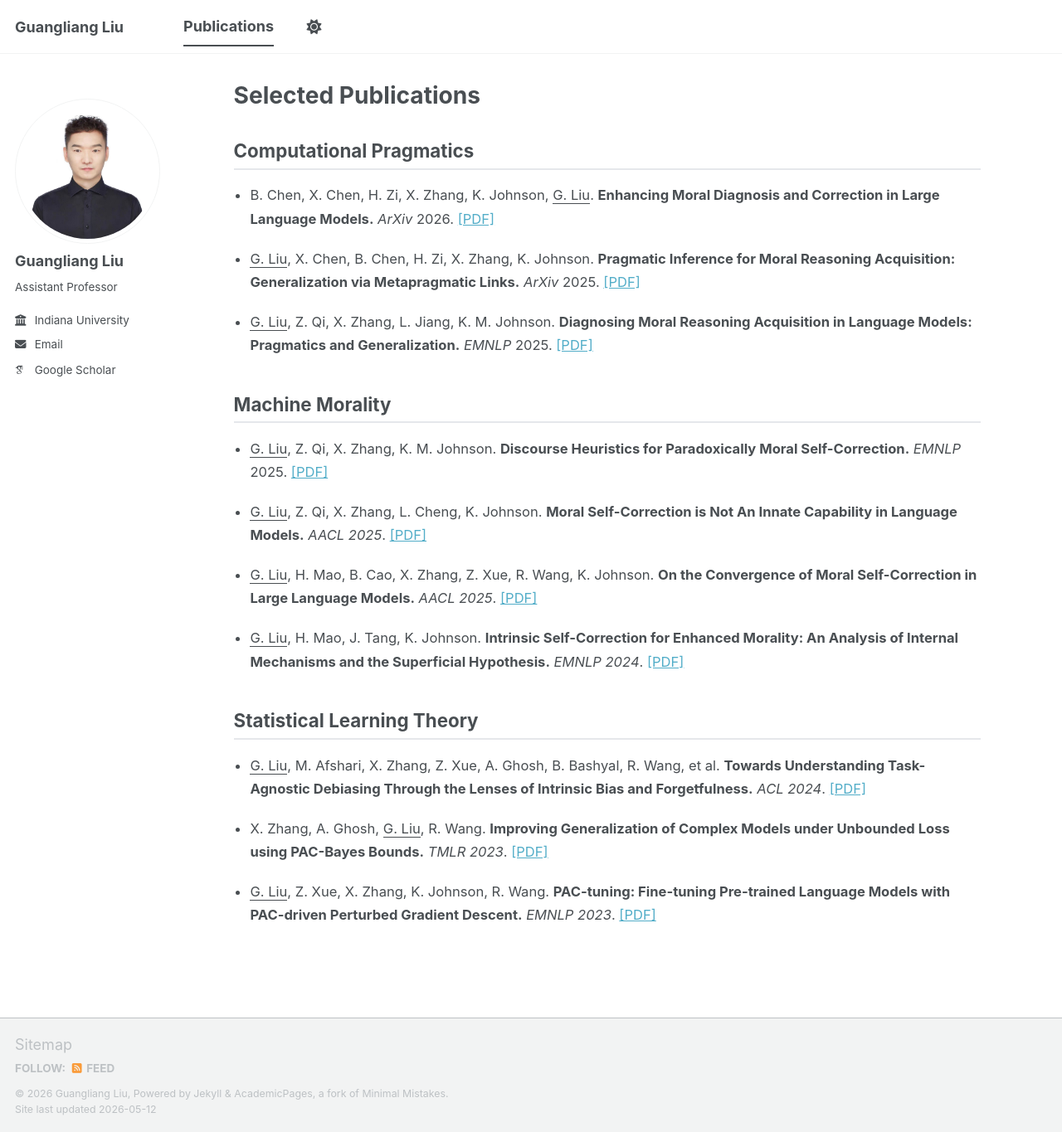
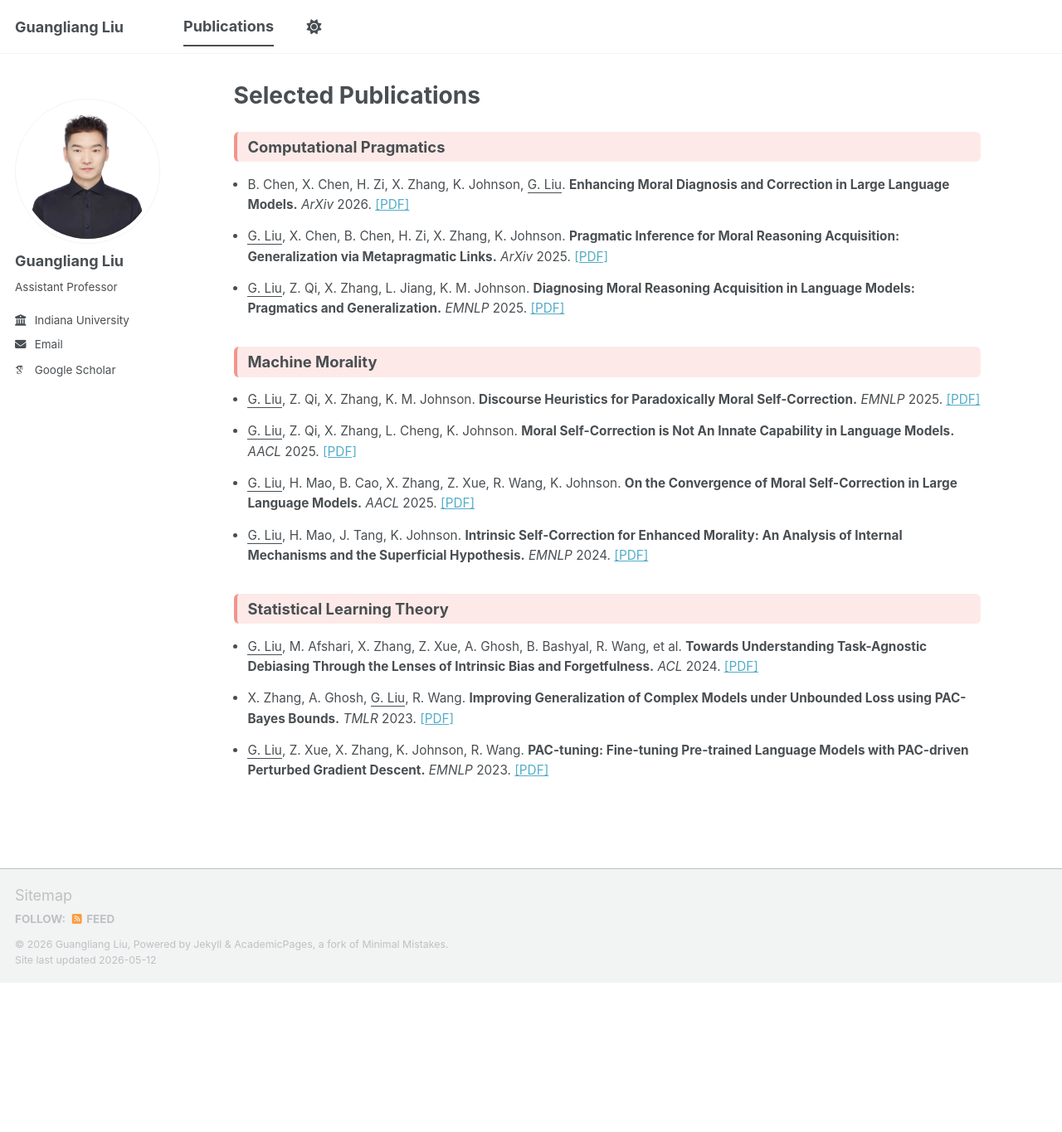
Before and after one commit to guangliang-nlp/guangliang-nlp.github.io, a Jekyll site: the page built from _pages/publications.html, in a window 1280 px wide and 1365 px high. Shown: the whole window at 83% size. Built offline with Jekyll 4.4.1, drawn with Linux system fonts in a browser that asks for light colours; some web fonts are replaced; a script bundle is joined from its source files by our own code; library files that are not in the unit come from our copies.

Commit message:
Update publications.html

```diff
--- a/_pages/publications.html
+++ b/_pages/publications.html
@@ -6,37 +6,40 @@ author_profile: true
 ---
 
 <div style="
-  font-size:0.92em;
-  line-height:1.7;
+  font-size:0.85em;
+  line-height:1.6;
   max-width:900px;
 ">
 
+<!-- Section 1 -->
 <h2 style="
-  font-size:1.35em;
-  border-bottom:2px solid #e5e7eb;
-  padding-bottom:0.3em;
-  margin-top:1.8em;
+  font-size:1.2em;
+  background-color:rgba(242,139,130,0.18);
+  padding:0.4em 0.7em;
+  border-left:4px solid rgba(242,139,130,0.9);
+  border-radius:6px;
+  margin-top:1.6em;
 ">
   Computational Pragmatics
 </h2>
 
-<ul style="padding-left:1.2em;">
+<ul style="padding-left:1.1em;">
 
-  <li style="margin-bottom:1.2em;">
+  <li style="margin-bottom:0.9em;">
     B. Chen, X. Chen, H. Zi, X. Zhang, K. Johnson, <u>G. Liu</u>.
     <strong>Enhancing Moral Diagnosis and Correction in Large Language Models.</strong>
     <em>ArXiv</em> 2026.
     <a href="https://arxiv.org/abs/2601.03079">[PDF]</a>
   </li>
 
-  <li style="margin-bottom:1.2em;">
+  <li style="margin-bottom:0.9em;">
     <u>G. Liu</u>, X. Chen, B. Chen, H. Zi, X. Zhang, K. Johnson.
     <strong>Pragmatic Inference for Moral Reasoning Acquisition: Generalization via Metapragmatic Links.</strong>
     <em>ArXiv</em> 2025.
     <a href="https://arxiv.org/abs/2509.24102">[PDF]</a>
   </li>
 
-  <li style="margin-bottom:1.2em;">
+  <li style="margin-bottom:0.9em;">
     <u>G. Liu</u>, Z. Qi, X. Zhang, L. Jiang, K. M. Johnson.
     <strong>Diagnosing Moral Reasoning Acquisition in Language Models: Pragmatics and Generalization.</strong>
     <em>EMNLP</em> 2025.
@@ -46,77 +49,83 @@ author_profile: true
 </ul>
 
 
+<!-- Section 2 -->
 <h2 style="
-  font-size:1.35em;
-  border-bottom:2px solid #e5e7eb;
-  padding-bottom:0.3em;
-  margin-top:2em;
+  font-size:1.2em;
+  background-color:rgba(242,139,130,0.18);
+  padding:0.4em 0.7em;
+  border-left:4px solid rgba(242,139,130,0.9);
+  border-radius:6px;
+  margin-top:1.8em;
 ">
   Machine Morality
 </h2>
 
-<ul style="padding-left:1.2em;">
+<ul style="padding-left:1.1em;">
 
-  <li style="margin-bottom:1.2em;">
+  <li style="margin-bottom:0.9em;">
     <u>G. Liu</u>, Z. Qi, X. Zhang, K. M. Johnson.
     <strong>Discourse Heuristics for Paradoxically Moral Self-Correction.</strong>
     <em>EMNLP</em> 2025.
     <a href="https://arxiv.org/abs/2507.00985">[PDF]</a>
   </li>
 
-  <li style="margin-bottom:1.2em;">
+  <li style="margin-bottom:0.9em;">
     <u>G. Liu</u>, Z. Qi, X. Zhang, L. Cheng, K. Johnson.
     <strong>Moral Self-Correction is Not An Innate Capability in Language Models.</strong>
-    <em>AACL 2025</em>.
+    <em>AACL</em> 2025.
     <a href="https://arxiv.org/abs/2410.20513">[PDF]</a>
   </li>
 
-  <li style="margin-bottom:1.2em;">
+  <li style="margin-bottom:0.9em;">
     <u>G. Liu</u>, H. Mao, B. Cao, X. Zhang, Z. Xue, R. Wang, K. Johnson.
     <strong>On the Convergence of Moral Self-Correction in Large Language Models.</strong>
-    <em>AACL 2025</em>.
+    <em>AACL</em> 2025.
     <a href="https://aclanthology.org/2025.ijcnlp-long.63/">[PDF]</a>
   </li>
 
-  <li style="margin-bottom:1.2em;">
+  <li style="margin-bottom:0.9em;">
     <u>G. Liu</u>, H. Mao, J. Tang, K. Johnson.
     <strong>Intrinsic Self-Correction for Enhanced Morality: An Analysis of Internal Mechanisms and the Superficial Hypothesis.</strong>
-    <em>EMNLP 2024</em>.
+    <em>EMNLP</em> 2024.
     <a href="https://aclanthology.org/2024.emnlp-main.918/">[PDF]</a>
   </li>
 
 </ul>
 
 
+<!-- Section 3 -->
 <h2 style="
-  font-size:1.35em;
-  border-bottom:2px solid #e5e7eb;
-  padding-bottom:0.3em;
-  margin-top:2em;
+  font-size:1.2em;
+  background-color:rgba(242,139,130,0.18);
+  padding:0.4em 0.7em;
+  border-left:4px solid rgba(242,139,130,0.9);
+  border-radius:6px;
+  margin-top:1.8em;
 ">
   Statistical Learning Theory
 </h2>
 
-<ul style="padding-left:1.2em;">
+<ul style="padding-left:1.1em;">
 
-  <li style="margin-bottom:1.2em;">
+  <li style="margin-bottom:0.9em;">
     <u>G. Liu</u>, M. Afshari, X. Zhang, Z. Xue, A. Ghosh, B. Bashyal, R. Wang, et al.
     <strong>Towards Understanding Task-Agnostic Debiasing Through the Lenses of Intrinsic Bias and Forgetfulness.</strong>
-    <em>ACL 2024</em>.
+    <em>ACL</em> 2024.
     <a href="https://aclanthology.org/2024.findings-acl.109/">[PDF]</a>
   </li>
 
-  <li style="margin-bottom:1.2em;">
+  <li style="margin-bottom:0.9em;">
     X. Zhang, A. Ghosh, <u>G. Liu</u>, R. Wang.
     <strong>Improving Generalization of Complex Models under Unbounded Loss using PAC-Bayes Bounds.</strong>
-    <em>TMLR 2023</em>.
+    <em>TMLR</em> 2023.
     <a href="https://openreview.net/pdf?id=MP8bmxvWt6">[PDF]</a>
   </li>
 
-  <li style="margin-bottom:1.2em;">
+  <li style="margin-bottom:0.9em;">
     <u>G. Liu</u>, Z. Xue, X. Zhang, K. Johnson, R. Wang.
     <strong>PAC-tuning: Fine-tuning Pre-trained Language Models with PAC-driven Perturbed Gradient Descent.</strong>
-    <em>EMNLP 2023</em>.
+    <em>EMNLP</em> 2023.
     <a href="https://aclanthology.org/2023.emnlp-main.748/">[PDF]</a>
   </li>
 
```
